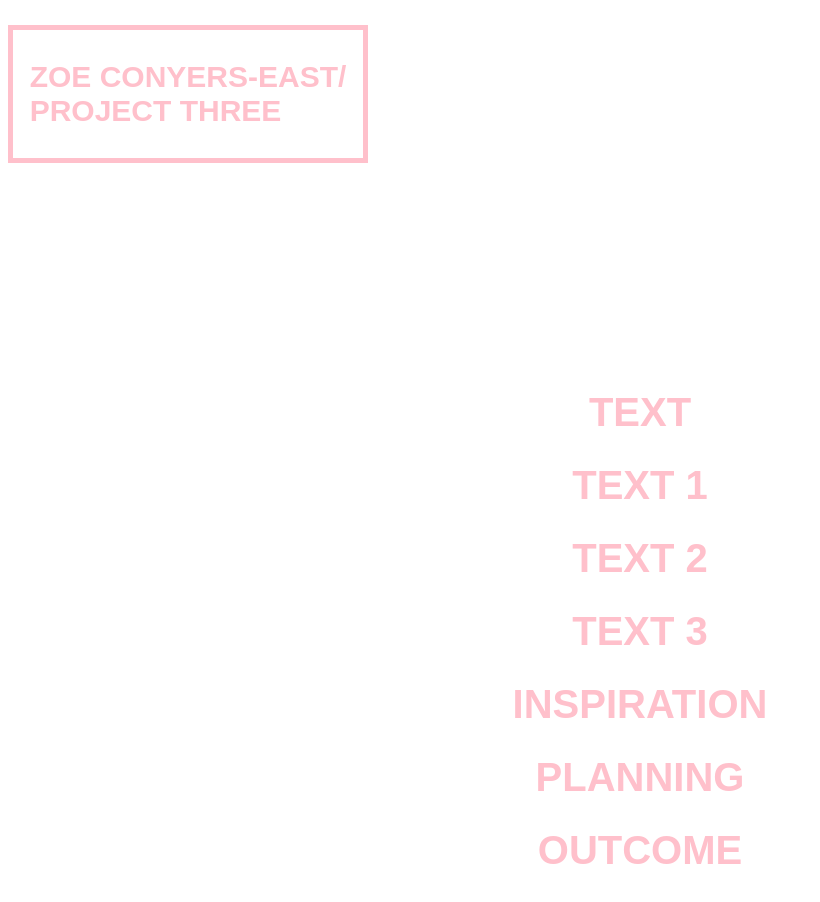
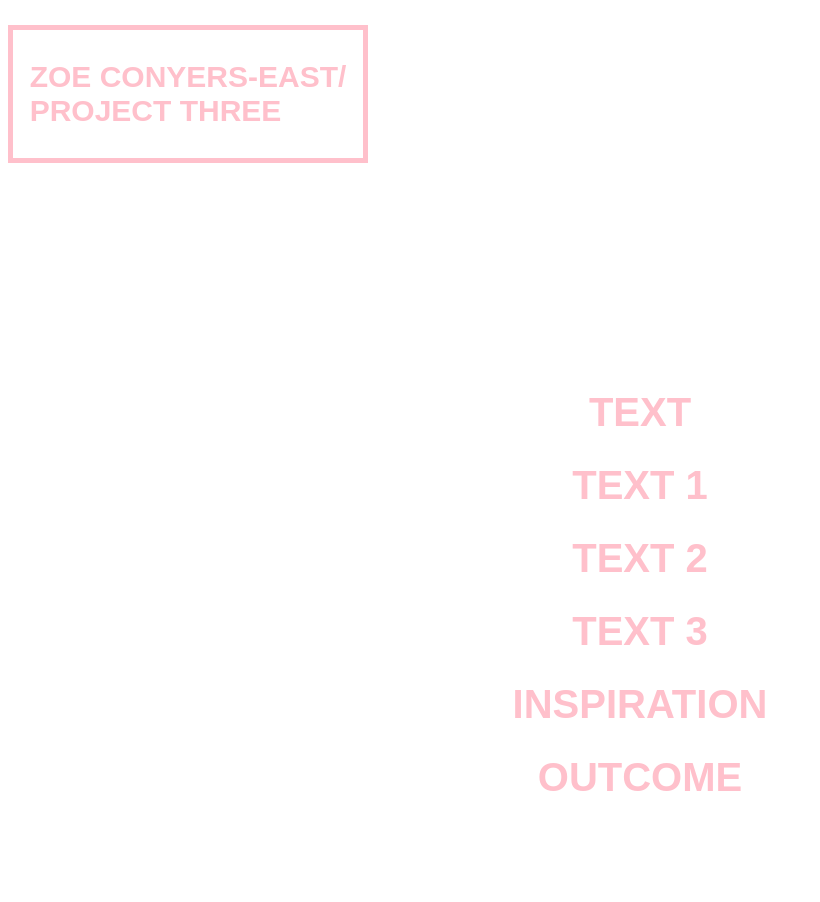
Before and after one commit to ZoeConyersEast/ZoeConyersEast.github.io, a plain HTML site: page project3ideas/index.html in a window 1280 px wide. Shown: the whole page, without its empty margins (0-820 px from the left). Drawn offline with Linux system fonts and the light colour scheme; files that its build step writes are made by us from their sources.

Commit message:
delete/change

```diff
--- a/project3ideas/index.html
+++ b/project3ideas/index.html
@@ -50,7 +50,6 @@ h2{
 		<a href="text2.html">TEXT 2</a> <br>
 		<a href="text3.html">TEXT 3</a> <br>
 		<a href="inspiration.html">INSPIRATION</a> <br>
-		<a href="planning.html">PLANNING</a> <br>
 		<a href="outcome.html">OUTCOME</a> <br>
 <br>
 <br>
```
